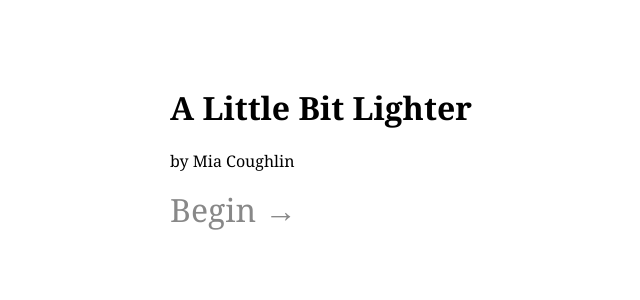
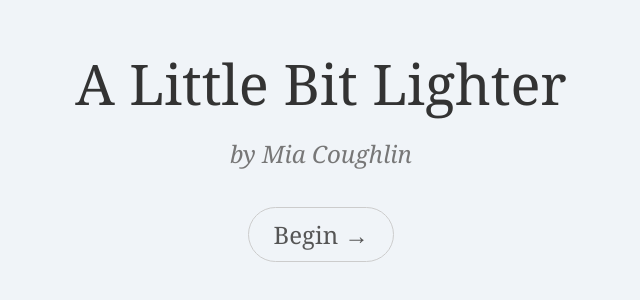
Before and after one commit to chameleon-creator/A-little-bit-lighter, a plain HTML site: page index.html in a window 1280 px wide. Shown: the part 252-552 px from the top of the page, without its empty margins (319-959 px from the left). Drawn offline with Linux system fonts and the light colour scheme.

Commit message:
Update style.css

```diff
--- a/style.css
+++ b/style.css
@@ -208,3 +208,48 @@ body {
         opacity: 0.7;
     }
 }
+/* --- Title Page Styles --- */
+#title-page {
+    background-color: #f0f4f8; /* A bright, welcoming color */
+    color: #333;
+}
+
+.title-card {
+    text-align: center;
+    opacity: 0; /* Start invisible */
+    animation: fade-in-slow 2s ease-out forwards; /* Fade in slowly */
+}
+
+@keyframes fade-in-slow {
+    from { opacity: 0; transform: translateY(20px); }
+    to { opacity: 1; transform: translateY(0); }
+}
+
+.main-title {
+    font-size: 3.5rem;
+    font-weight: normal;
+    margin: 0;
+}
+
+.author-name {
+    font-size: 1.5rem;
+    font-style: italic;
+    color: #777;
+    margin: 1rem 0 3rem 0;
+}
+
+.start-link {
+    font-size: 1.5rem;
+    color: #555;
+    border: 1px solid #ccc;
+    padding: 10px 25px;
+    border-radius: 30px;
+    text-decoration: none;
+    transition: all 0.3s ease;
+}
+
+.start-link:hover {
+    background-color: #333;
+    color: #fff;
+    border-color: #333;
+}
```
